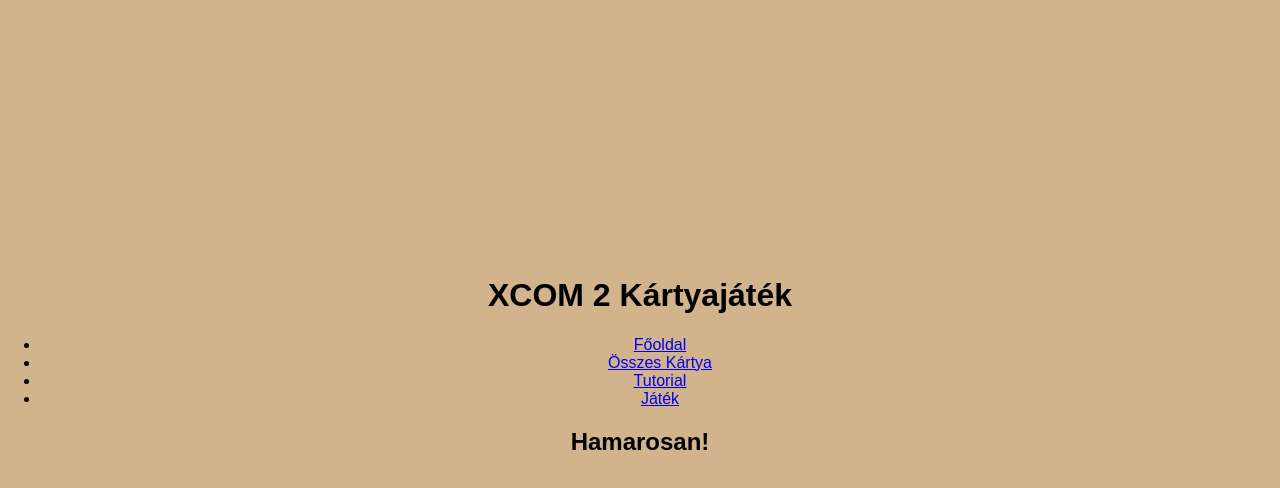
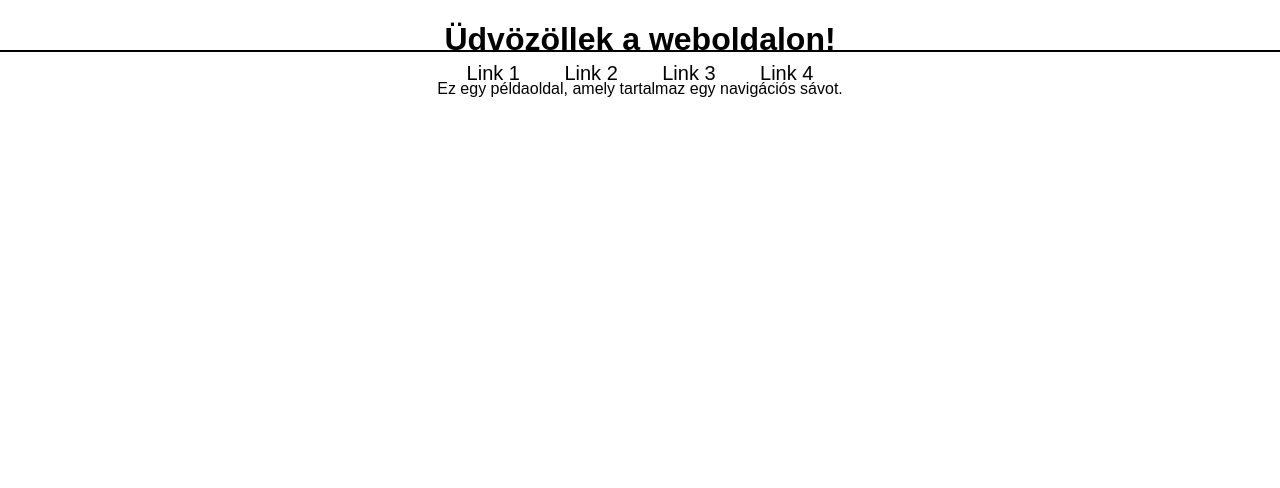
Before and after one commit to REACTOR7421/xcom2-cardgame, a website: page public/index.html in a window 1280 px wide. Drawn offline with Linux system fonts and the light colour scheme.

Commit message:
Update index.html

```diff
--- a/public/index.html
+++ b/public/index.html
@@ -3,23 +3,39 @@
 <head>
     <meta charset="UTF-8">
     <meta name="viewport" content="width=device-width, initial-scale=1.0">
-    <title>XCOM 2 Kártyajáték</title>
-    <link rel="stylesheet" href="style.css">
+    <title>Főoldal</title>
+    <style>
+        body {
+            font-family: Arial, sans-serif;
+            margin: 0;
+            padding: 0;
+            text-align: center;
+        }
+        nav {
+            position: absolute;
+            top: 50px;
+            left: 0;
+            width: 100%;
+            border-top: 2px solid black;
+            padding: 10px 0;
+        }
+        nav a {
+            margin: 0 20px;
+            text-decoration: none;
+            font-size: 20px;
+            color: black;
+        }
+    </style>
 </head>
 <body>
-    <header>
-        <h1>XCOM 2 Kártyajáték</h1>
-        <nav>
-            <ul>
-                <li><a href="#">Főoldal</a></li>
-                <li><a href="#">Összes Kártya</a></li>
-                <li><a href="#">Tutorial</a></li>
-                <li><a href="#">Játék</a></li>
-            </ul>
-        </nav>
-    </header>
-    <main>
-        <h2>Hamarosan!</h2>
-    </main>
+    <nav>
+        <a href="page1.html">Link 1</a>
+        <a href="page2.html">Link 2</a>
+        <a href="page3.html">Link 3</a>
+        <a href="page4.html">Link 4</a>
+    </nav>
+
+    <h1>Üdvözöllek a weboldalon!</h1>
+    <p>Ez egy példaoldal, amely tartalmaz egy navigációs sávot.</p>
 </body>
 </html>
```
